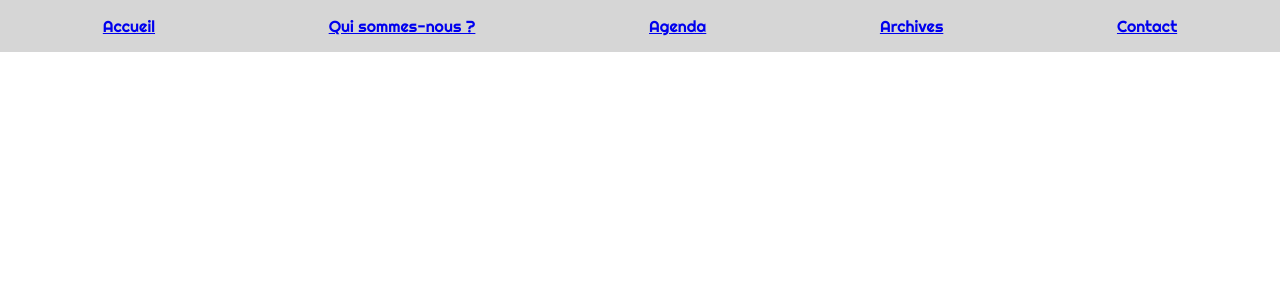
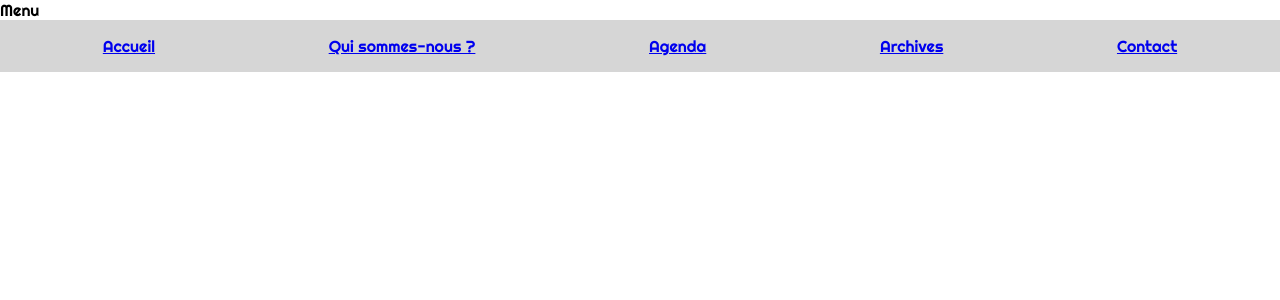
Before and after one commit to hyxalu/mysite, a Django app: page / in a window 1280 px wide. Shown: the top 300 px of the page. Run offline with Django 3.2, Linux system fonts and the light colour scheme; data that the repository does not hold is empty; some libraries are stand-ins or nearby versions.

Commit message:
Collapsible menu

```diff
--- a/umm/static/umm/umm.css
+++ b/umm/static/umm/umm.css
@@ -7,16 +7,29 @@ body {
     background-color: rgb(214, 214, 214);
 }
 
+
+.nav-bar.collapsed {
+  max-height:0;
+  padding:0;
+}
+
+input#menu {
+    display: none;
+}
+
+.collapsible-menu label {
+    cursor: pointer;
+}
+
 @media screen and (max-width: 769px) {
     .container {
         padding: 1rem 2rem 1rem 2rem
     }
-    body .navbar {
+
+    body .nav-bar {
         flex-flow: column nowrap;
-        justify-content: space-around;
         padding: 1em;
     }
-
     .nav-item {
         flex-basis: 1.75rem;
     }
@@ -37,16 +50,16 @@ body {
     }
 }
 
-nav {
-    margin: 0;
-    padding: 0;
-}
-
-.navbar {
-    padding: 1em;
+.nav-bar {
+    overflow:hidden;
     display: flex;
     flex-flow: row wrap;
     justify-content: space-around;
+
+    transition: max-height 0.3s ease-out;
+    max-height:600px;
+    transition: padding 0.3s ease-out;
+    padding: 1em;
 }
 
 .event-container {
--- a/umm/templates/umm/base.html
+++ b/umm/templates/umm/base.html
@@ -17,7 +17,10 @@
     <title>{% block title %}Harmonie de Maurage{% endblock %}</title>
 </head>
 <body>
-<div class="navbar umm-bg">
+<div class="collapsible-menu">
+    <input type="checkbox" id="menu">
+    <label for="menu">Menu</label>
+    <div class="nav-bar umm-bg">
         <div class="nav-item active">
             <a class="nav-link" href="#">Accueil <span class="sr-only">(current)</span></a>
         </div>
@@ -34,6 +37,8 @@
             <a class="nav-link" href="#">Contact</a>
         </div>
     </div>
+</div>
+
 <main class="container">
     <div>
         {% block body %}
@@ -41,6 +46,11 @@
 
     </div>
 </main>
+<script>
+document.querySelector('#menu').addEventListener('click', function() {
+  document.querySelector('.nav-bar').classList.toggle('collapsed');
+});
+</script>
 <!--<script src="https://code.jquery.com/jquery-3.3.1.slim.min.js"
         integrity="sha384-q8i/X+965DzO0rT7abK41JStQIAqVgRVzpbzo5smXKp4YfRvH+8abtTE1Pi6jizo"
         crossorigin="anonymous"></script>
```
Lines whose indentation alone changed are shown as unchanged.
